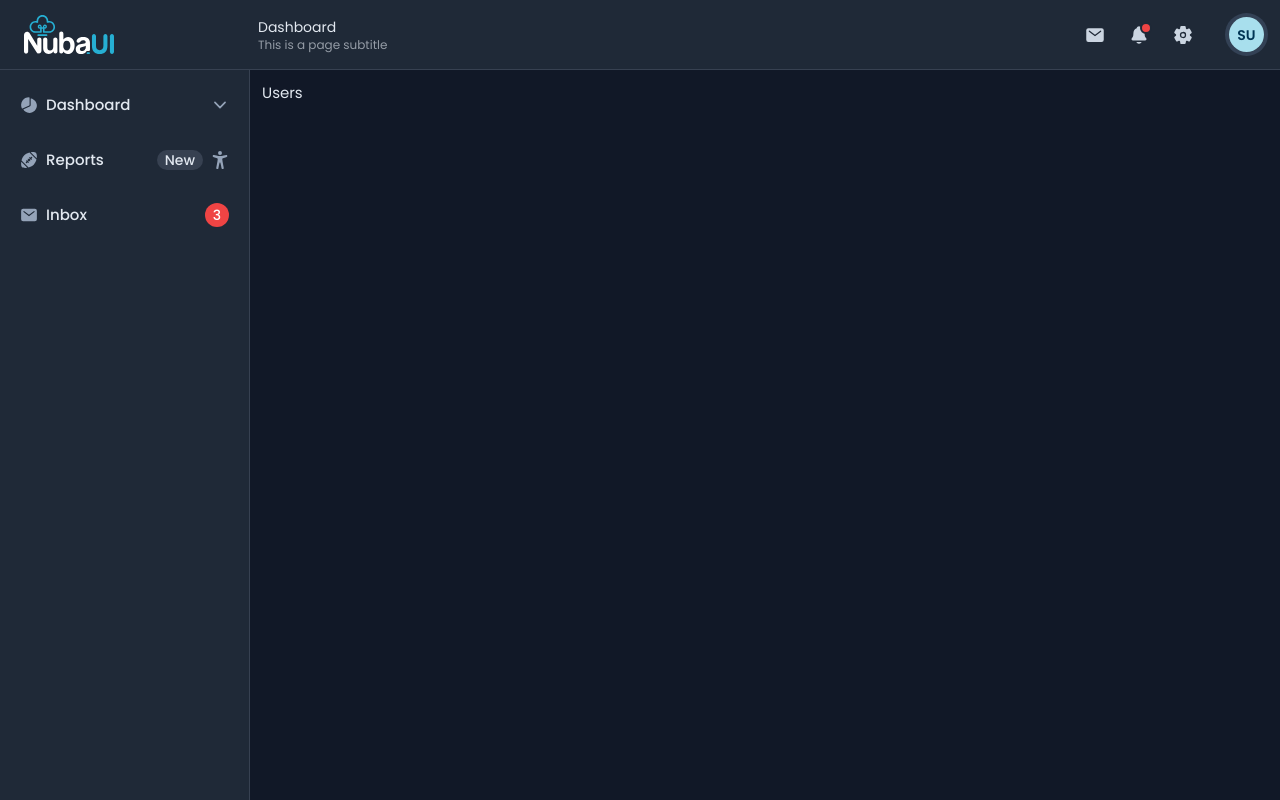
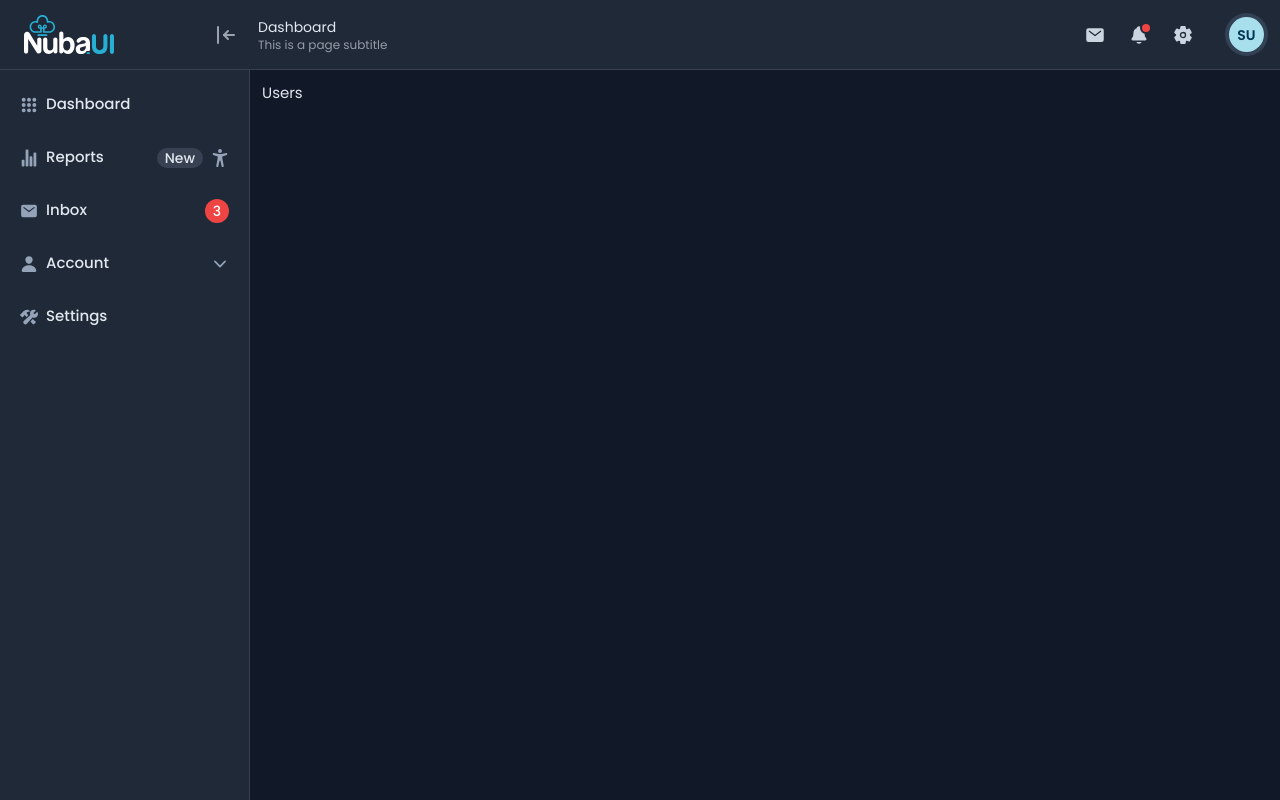
Before and after one commit to nuba-solutions/nuba-ui, a Next.js app: page /users in a window 1280 px wide. Built offline with nearby package versions, Linux system fonts and the light colour scheme; no server answers; sample sign-in values are in the browser's storage.

Commit message:
Created sidebar list component with cariants - added dropdown options

```diff
--- /dev/null
+++ b/components/ListItems/DropdownListItem.tsx
@@ -0,0 +1,32 @@
+import Link from 'next/link'
+import React from 'react'
+
+interface DropdownListItemProps {
+    onClick?: () => void
+    link?: string
+    name: string
+}
+
+const DropdownListItem: React.FC<DropdownListItemProps> = ({onClick, link, name}) => {
+    return (
+        <li>
+            {link ? (
+                <Link
+                    href={link}
+                    className={`select-none cursor-pointer flex items-center py-3 pl-8 hover:bg-gray-200 dark:hover:bg-gray-600 text-slate-500 dark:text-slate-300`}
+                >
+                    {name}
+                </Link>
+            ) : (
+                <span
+                    onClick={onClick}
+                    className={`select-none cursor-pointer flex items-center py-3 pl-8 hover:bg-gray-200 dark:hover:bg-gray-600 text-slate-500 dark:text-slate-300`}
+                >
+                    {name}
+                </span>
+            )}
+        </li>
+    )
+}
+
+export default DropdownListItem
--- a/components/ListItems/SidebarListItem.tsx
+++ b/components/ListItems/SidebarListItem.tsx
@@ -1,5 +1,6 @@
 import Link from "next/link"
-import React from "react"
+import React, { useState } from "react"
+import { IoChevronDown, IoChevronUp } from "react-icons/io5"
 
 interface SidebarListItemProps {
     children?: React.ReactNode
@@ -11,13 +12,20 @@ interface SidebarListItemProps {
     iconRight?: React.ReactNode
     rightText?: string
     count?: number
+    compact?: boolean
+    dropdown?: boolean
 }
 
-const SidebarListItem: React.FC<SidebarListItemProps> = ({name, onClick, link, iconLeft, iconRight, rightText, count}) => {
+const SidebarListItem: React.FC<SidebarListItemProps> = ({children, name, onClick, link, iconLeft, iconRight, rightText, count, compact, dropdown}) => {
+
+    const [isDropdownOpen, setIsDropdownOpen] = useState(false);
+
     return (
         <li>
             {link ? (
-                    <Link href="/dashboard" className="cursor-pointer flex items-center justify-between py-3 px-2 rounded-lg hover:bg-gray-100 dark:hover:bg-gray-700">
+                <Link href="/dashboard"
+                    className={`select-none cursor-pointer flex items-center ${compact? 'justify-center' : 'justify-between'} h-[45px] px-2 rounded-lg ${isDropdownOpen ? 'rounded-b-none bg-gray-100 dark:bg-gray-700' : 'bg-none'} hover:bg-gray-100 dark:hover:bg-gray-700`}
+                >
                     <div className="flex items-center">
                         {
                             iconLeft ? (
@@ -26,8 +34,10 @@ const SidebarListItem: React.FC<SidebarListItemProps> = ({name, onClick, link, i
                                 </div>
                             ) : ('')
                         }
-                            <span className="ml-2">{name}</span>
+                        {!compact ? <span className="ml-2">{name}</span> : ''}
                     </div>
+                    {
+                        !compact ? (
                             <div className="flex items-center">
                                 {
                                     rightText ? (
@@ -47,9 +57,15 @@ const SidebarListItem: React.FC<SidebarListItemProps> = ({name, onClick, link, i
                                     ) : ('')
                                 }
                             </div>
+                        ) : ('')
+                    }
                 </Link>
                 ) : (
-                    <span onClick={onClick} className="cursor-pointer flex justify-between items-center py-3 px-2 rounded-lg hover:bg-gray-100 dark:hover:bg-gray-700">
+                    <>
+                        <span
+                            onClick={!dropdown? onClick : () => setIsDropdownOpen(prev => !prev)}
+                            title={name}
+                            className={`select-none cursor-pointer flex ${compact? 'justify-center' : 'justify-between'} items-center h-[45px] px-2 rounded-lg ${isDropdownOpen ? 'rounded-b-none bg-gray-100 dark:bg-gray-700': 'bg-none'} hover:bg-gray-100 dark:hover:bg-gray-700`}>
                             <div className="flex items-center">
                                 {
                                     iconLeft ? (
@@ -58,8 +74,10 @@ const SidebarListItem: React.FC<SidebarListItemProps> = ({name, onClick, link, i
                                         </div>
                                     ) : ('')
                                 }
-                            <span className="ml-2">{name}</span>
+                                {!compact ? <span className="ml-2">{name}</span> : ''}
                             </div>
+                            {
+                                !compact ? (
                                     <div className="flex items-center">
                                         {
                                             rightText ? (
@@ -72,14 +90,32 @@ const SidebarListItem: React.FC<SidebarListItemProps> = ({name, onClick, link, i
                                             ) : ('')
                                         }
                                         {
-                                iconRight ? (
+                                            iconRight && !dropdown? (
                                                 <div className="text-slate-500 dark:text-slate-400 ml-2 text-lg">
                                                     {iconRight}
                                                 </div>
                                             ) : ('')
                                         }
+                                        {
+                                            dropdown ? (
+                                                <div className="text-slate-500 dark:text-slate-400 ml-2 text-lg">
+                                                    {isDropdownOpen ? <IoChevronUp/> : <IoChevronDown/>}
                                                 </div>
+                                            ) : ('')
+                                        }
+                                    </div>
+                                ) : ('')
+                            }
                         </span>
+                        {dropdown && isDropdownOpen? (
+                            <>
+                                <hr className="h-px bg-white border-0 dark:bg-gray-900"></hr>
+                                <ul className={`bg-gray-100 dark:bg-gray-700 rounded-lg ${compact ? 'rounded-tl-none absolute min-w-[200px] shadow-xl' : 'rounded-t-none'} transition ease-in overflow-clip`}>
+                                    {children}
+                                </ul>
+                            </>
+                        ) : ''}
+                    </>
                 )
             }
         </li>
--- a/components/Navbars/NavbarOne.tsx
+++ b/components/Navbars/NavbarOne.tsx
@@ -9,8 +9,9 @@ import { IoLogOut, IoMail, IoNotifications, IoPerson, IoSettings } from 'react-i
 import { useTheme } from '@/contexts/ThemeContext'
 import NavButton from '../Buttons/NavButton'
 import ProfileListItem from '../ListItems/ProfileListItem'
+import { TbArrowBarToLeft, TbArrowBarToRight } from 'react-icons/tb'
 
-const NavbarOne = ({setIsSidebarOpen} : any) => {
+const NavbarOne = ({setIsSidebarOpen, setIsSidebarCompact, isSidebarCompact} : any) => {
     const { theme, setTheme } = useTheme();
     const { user, logout } = useAuth()
     const [isUserDropdownOpen, setIsUserDropdownOpen] = useState(false)
@@ -21,7 +22,8 @@ const NavbarOne = ({setIsSidebarOpen} : any) => {
 
     return (
         <nav className="sticky top-0 z-50 w-full h-[70px] flex items-center justify-between pl-2 pr-4 bg-white border-b border-gray-200 dark:bg-gray-800 dark:border-gray-700">
-            <div className="flex items-center justify-start w-[250px]">
+            <div className="flex items-center justify-between w-[250px]">
+                <div className='flex items-center'>
                     <button onClick={() => setIsSidebarOpen((prev: boolean) => !prev)} type="button" className="inline-flex items-center p-2 text-sm text-gray-500 rounded-lg lg:hidden hover:bg-gray-100 focus:outline-none focus:ring-2 focus:ring-gray-200 dark:text-gray-400 dark:hover:bg-gray-700 dark:focus:ring-gray-600">
                         <span className="sr-only">Open sidebar</span>
                         <HiOutlineMenuAlt1 className='text-2xl'/>
@@ -30,6 +32,19 @@ const NavbarOne = ({setIsSidebarOpen} : any) => {
                         <Image src="/logos/nuba-ui-logo-mixed.svg" alt="Nuba Logo" width={90} height={50} className='mx-4 hidden dark:block'/>
                         <Image src="/logos/nuba-ui-logo.svg" alt="Nuba Logo" width={90} height={50} className='mx-4 dark:hidden'/>
                     </Link>
+                </div>
+                {isSidebarCompact ? (
+                        <TbArrowBarToRight
+                            onClick={() => setIsSidebarCompact((prev: boolean) => !prev)}
+                            className='hidden lg:block cursor-pointer h-6 w-6 rounded-sm mr-5 text-gray-400'
+                        />
+                    ) : (
+                        <TbArrowBarToLeft
+                            onClick={() => setIsSidebarCompact((prev: boolean) => !prev)}
+                            className='hidden lg:block cursor-pointer h-6 w-6 rounded-sm mr-5 text-gray-400'
+                        />
+                    )
+                }
             </div>
             <div className="flex items-center lg:flex-1 justify-between">
                 <div className='hidden lg:flex flex-col'>
--- a/components/ProtectedRoutes/ProtectedRoute.tsx
+++ b/components/ProtectedRoutes/ProtectedRoute.tsx
@@ -11,6 +11,7 @@ const ProtectedRoute = ({children} : {children : React.ReactNode}) => {
     const { user } = useAuth();
     const router = useRouter();
     const [isSidebarOpen, setIsSidebarOpen] = useState<any>(false)
+    const [isSidebarCompact, setIsSidebarCompact] = useState<any>(false)
 
     useEffect(() => {
         !user ? router.push('/login') : ''
@@ -18,9 +19,19 @@ const ProtectedRoute = ({children} : {children : React.ReactNode}) => {
 
     return (
         <>
-            <NavbarOne isSidebarOpen={isSidebarOpen} setIsSidebarOpen={setIsSidebarOpen}/>
+            <NavbarOne
+                isSidebarOpen={isSidebarOpen}
+                setIsSidebarOpen={setIsSidebarOpen}
+                isSidebarCompact={isSidebarCompact}
+                setIsSidebarCompact={setIsSidebarCompact}
+            />
             <div className='flex'>
-                <SidebarOne isSidebarOpen={isSidebarOpen} setIsSidebarOpen={setIsSidebarOpen}/>
+                <SidebarOne
+                    isSidebarOpen={isSidebarOpen}
+                    setIsSidebarOpen={setIsSidebarOpen}
+                    isSidebarCompact={isSidebarCompact}
+                    setIsSidebarCompact={setIsSidebarCompact}
+                />
                 <main className='w-full p-3'>
                     {children}
                 </main>
--- a/components/Sidebars/SidebarOne.tsx
+++ b/components/Sidebars/SidebarOne.tsx
@@ -1,15 +1,23 @@
-import { IoAccessibility, IoAmericanFootball, IoChevronDown, IoMail, IoPieChart } from 'react-icons/io5'
+import { IoAccessibility, IoApps, IoChevronDown, IoConstruct, IoMail, IoPerson, IoStatsChart } from 'react-icons/io5'
 import SidebarListItem from '../ListItems/SidebarListItem'
+import DropdownListItem from '../ListItems/DropdownListItem'
 
-const SidebarOne = ({isSidebarOpen} : any) => {
+const SidebarOne = ({isSidebarOpen, isSidebarCompact} : any) => {
 
     return (
-        <aside className={`fixed top-[70px] z-40 ${isSidebarOpen ? 'left-0' : '-left-full -translate-x-full'} lg:sticky lg:translate-x-0 lg:left-0 w-[250px] h-[calc(100vh-70px)] pt-3 transition-transform bg-white dark:bg-gray-800 border-r border-gray-200 dark:border-gray-700`} aria-label="Sidebar">
-            <div className="h-full w-[250px] px-3 pb-4 overflow-y-auto bg-white dark:bg-gray-800 border-r border-gray-200 dark:border-gray-700">
+        <aside className={`fixed top-[70px] z-40 ${isSidebarOpen ? 'left-0' : '-left-full -translate-x-full'} lg:sticky lg:translate-x-0 lg:left-0 ${isSidebarCompact? 'w-[70px]' : 'w-[250px]'} h-[calc(100vh-70px)] pt-3 transition-[width] bg-white dark:bg-gray-800 border-r border-gray-200 dark:border-gray-700`} aria-label="Sidebar">
+            <div className={`h-full ${isSidebarCompact? 'w-[70px]' : 'w-[250px]'} px-3 pb-4 overflow-y-auto overflow-x-hidden scrollbar-hide bg-white dark:bg-gray-800 border-r border-gray-200 dark:border-gray-700 transition-[width]`}>
                 <ul className="space-y-2 font-medium">
-                    <SidebarListItem name='Dashboard' iconLeft={<IoPieChart/>} link='dashboard' iconRight={<IoChevronDown/>}/>
-                    <SidebarListItem name='Reports' iconLeft={<IoAmericanFootball/>} rightText='New' iconRight={<IoAccessibility/>}/>
-                    <SidebarListItem name='Inbox' iconLeft={<IoMail/>} count={3}/>
+                    <SidebarListItem name='Dashboard' iconLeft={<IoApps/>} link='dashboard' compact={isSidebarCompact}/>
+                    <SidebarListItem name='Reports' iconLeft={<IoStatsChart/>} rightText='New' iconRight={<IoAccessibility/>} compact={isSidebarCompact}/>
+                    <SidebarListItem name='Inbox' iconLeft={<IoMail/>} count={3} compact={isSidebarCompact}/>
+
+                    <SidebarListItem name='Account' iconLeft={<IoPerson/>} compact={isSidebarCompact} dropdown>
+                        <DropdownListItem name='Username'/>
+                        <DropdownListItem name='Password'/>
+                        <DropdownListItem name='Profile Picture'/>
+                    </SidebarListItem>
+                    <SidebarListItem name='Settings' iconLeft={<IoConstruct/>} compact={isSidebarCompact}/>
                 </ul>
             </div>
         </aside>
--- a/package.json
+++ b/package.json
@@ -19,6 +19,7 @@
     "react": "18.2.0",
     "react-dom": "18.2.0",
     "react-icons": "^4.8.0",
+    "tailwind-scrollbar-hide": "^1.1.7",
     "tailwindcss": "3.3.1",
     "typescript": "5.0.4"
   },
--- a/tailwind.config.js
+++ b/tailwind.config.js
@@ -88,6 +88,7 @@ module.exports = {
   },
   plugins: [
     require('@tailwindcss/forms'),
+    require('tailwind-scrollbar-hide'),
   ],
   darkMode: 'class'
 }
```
Also changed, not shown: components/Tooltips/Tooltip.tsx (added, +32 -0 lines), 1 other file (tests, documents, lock files or other folders). Lines whose indentation alone changed are shown as unchanged.
